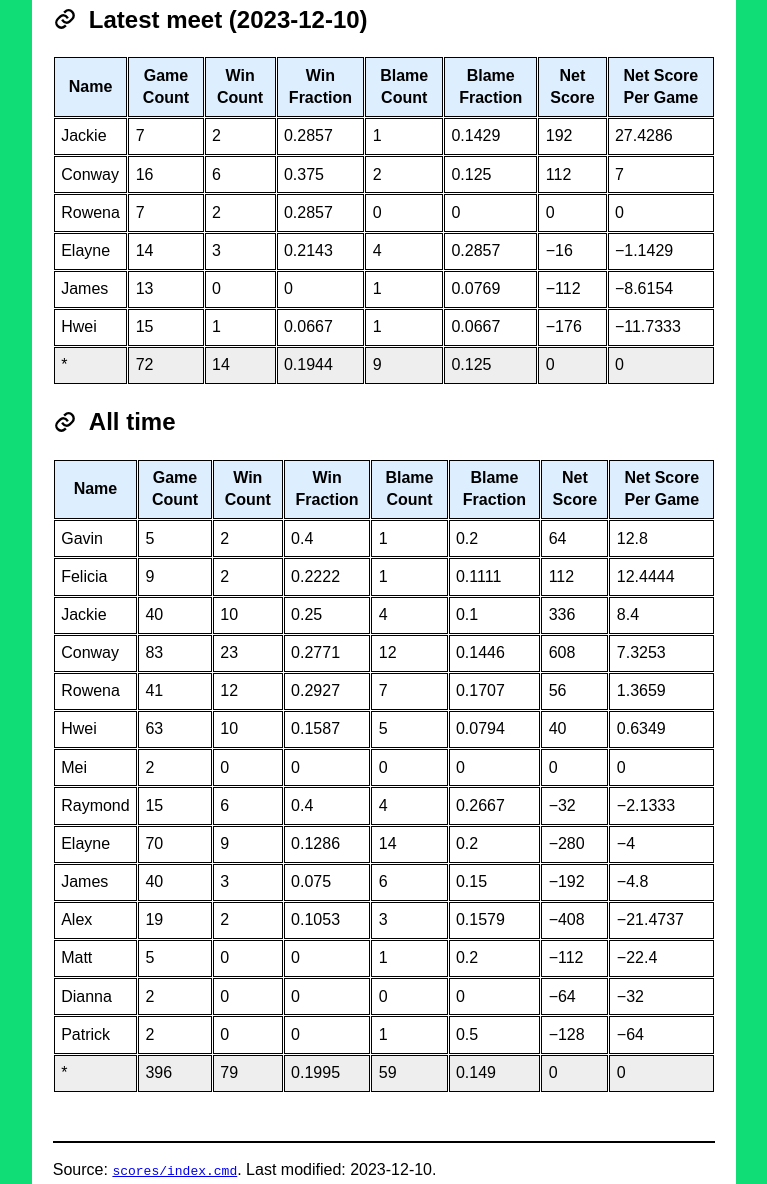
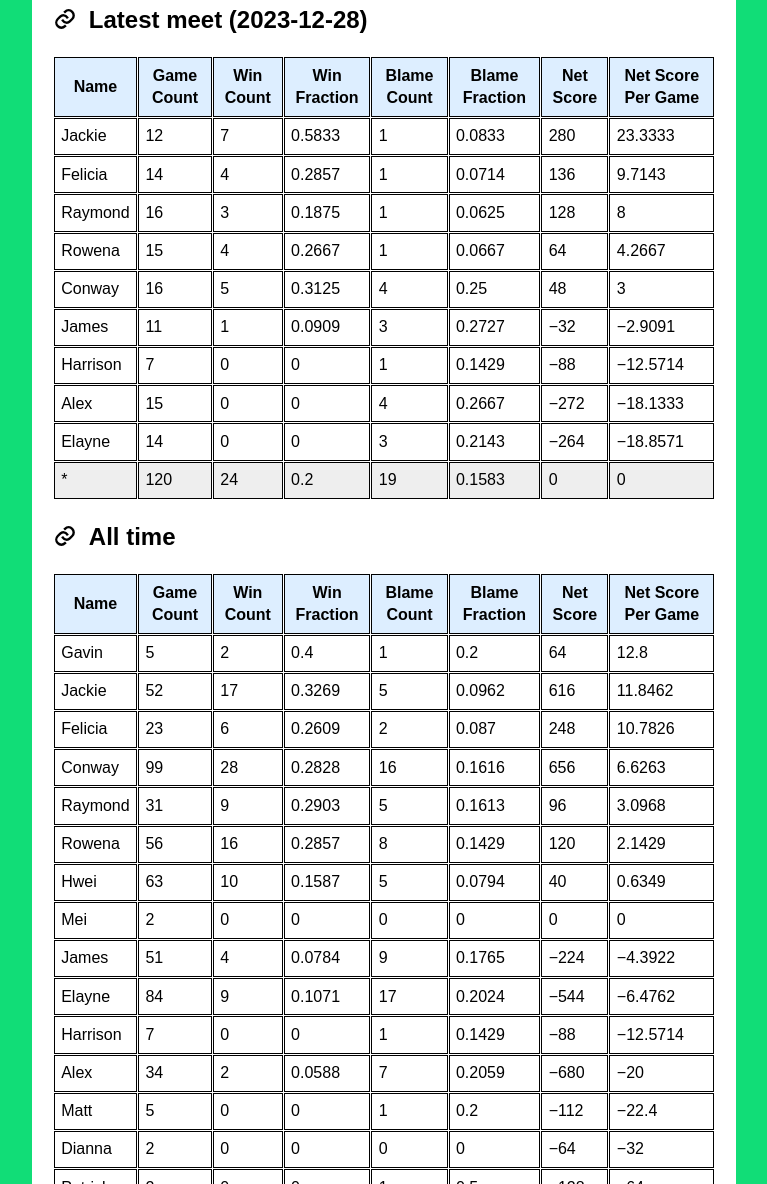
Before and after one commit to perthmahjongsoc/perthmahjongsoc.github.io, a plain HTML site: page scores/index.html in a window 1280 px wide. Shown: the part 175-1359 px from the top of the page, without its empty margins (256-1023 px from the left). Drawn offline with Linux system fonts and the light colour scheme.

Commit message:
Add 2023-12-28 scores (session 1)

```diff
--- a/scores/index.html
+++ b/scores/index.html
@@ -37,7 +37,7 @@
 Compiled from <a href="scores.txt"><code>scores.txt</code></a> using <a href="https://github.com/yawnoc/mahjong-scorer"><code>mahjongscore.py</code></a>.
 Rows are sorted by Net Score Per Game.
 </p>
-<h2 id="latest"><a href="#latest" class="permalink" aria-label="Permalink"></a>Latest meet (2023-12-10)</h2>
+<h2 id="latest"><a href="#latest" class="permalink" aria-label="Permalink"></a>Latest meet (2023-12-28)</h2>
 <div class="wide">
 <table>
 <thead>
@@ -55,73 +55,103 @@ Rows are sorted by Net Score Per Game.
 <tbody>
 <tr>
 <td>Jackie</td>
+<td>12</td>
 <td>7</td>
-<td>2</td>
+<td>0.5833</td>
+<td>1</td>
+<td>0.0833</td>
+<td>280</td>
+<td>23.3333</td>
+</tr>
+<tr>
+<td>Felicia</td>
+<td>14</td>
+<td>4</td>
 <td>0.2857</td>
 <td>1</td>
-<td>0.1429</td>
-<td>192</td>
-<td>27.4286</td>
+<td>0.0714</td>
+<td>136</td>
+<td>9.7143</td>
+</tr>
+<tr>
+<td>Raymond</td>
+<td>16</td>
+<td>3</td>
+<td>0.1875</td>
+<td>1</td>
+<td>0.0625</td>
+<td>128</td>
+<td>8</td>
+</tr>
+<tr>
+<td>Rowena</td>
+<td>15</td>
+<td>4</td>
+<td>0.2667</td>
+<td>1</td>
+<td>0.0667</td>
+<td>64</td>
+<td>4.2667</td>
 </tr>
 <tr>
 <td>Conway</td>
 <td>16</td>
-<td>6</td>
-<td>0.375</td>
-<td>2</td>
-<td>0.125</td>
-<td>112</td>
-<td>7</td>
+<td>5</td>
+<td>0.3125</td>
+<td>4</td>
+<td>0.25</td>
+<td>48</td>
+<td>3</td>
 </tr>
 <tr>
-<td>Rowena</td>
+<td>James</td>
+<td>11</td>
+<td>1</td>
+<td>0.0909</td>
+<td>3</td>
+<td>0.2727</td>
+<td>−32</td>
+<td>−2.9091</td>
+</tr>
+<tr>
+<td>Harrison</td>
 <td>7</td>
-<td>2</td>
-<td>0.2857</td>
 <td>0</td>
 <td>0</td>
+<td>1</td>
+<td>0.1429</td>
+<td>−88</td>
+<td>−12.5714</td>
+</tr>
+<tr>
+<td>Alex</td>
+<td>15</td>
 <td>0</td>
 <td>0</td>
+<td>4</td>
+<td>0.2667</td>
+<td>−272</td>
+<td>−18.1333</td>
 </tr>
 <tr>
 <td>Elayne</td>
 <td>14</td>
+<td>0</td>
+<td>0</td>
 <td>3</td>
 <td>0.2143</td>
-<td>4</td>
-<td>0.2857</td>
-<td>−16</td>
-<td>−1.1429</td>
-</tr>
-<tr>
-<td>James</td>
-<td>13</td>
-<td>0</td>
-<td>0</td>
-<td>1</td>
-<td>0.0769</td>
-<td>−112</td>
-<td>−8.6154</td>
-</tr>
-<tr>
-<td>Hwei</td>
-<td>15</td>
-<td>1</td>
-<td>0.0667</td>
-<td>1</td>
-<td>0.0667</td>
-<td>−176</td>
-<td>−11.7333</td>
+<td>−264</td>
+<td>−18.8571</td>
 </tr>
 </tbody>
 <tfoot>
 <tr>
 <td>*</td>
-<td>72</td>
-<td>14</td>
-<td>0.1944</td>
-<td>9</td>
-<td>0.125</td>
+<td>120</td>
+<td>24</td>
+<td>0.2</td>
+<td>19</td>
+<td>0.1583</td>
 <td>0</td>
 <td>0</td>
 </tr>
@@ -155,44 +185,54 @@ Rows are sorted by Net Score Per Game.
 <td>12.8</td>
 </tr>
 <tr>
-<td>Felicia</td>
-<td>9</td>
-<td>2</td>
-<td>0.2222</td>
-<td>1</td>
-<td>0.1111</td>
-<td>112</td>
-<td>12.4444</td>
+<td>Jackie</td>
+<td>52</td>
+<td>17</td>
+<td>0.3269</td>
+<td>5</td>
+<td>0.0962</td>
+<td>616</td>
+<td>11.8462</td>
 </tr>
 <tr>
-<td>Jackie</td>
-<td>40</td>
-<td>10</td>
-<td>0.25</td>
-<td>4</td>
-<td>0.1</td>
-<td>336</td>
-<td>8.4</td>
+<td>Felicia</td>
+<td>23</td>
+<td>6</td>
+<td>0.2609</td>
+<td>2</td>
+<td>0.087</td>
+<td>248</td>
+<td>10.7826</td>
 </tr>
 <tr>
 <td>Conway</td>
-<td>83</td>
-<td>23</td>
-<td>0.2771</td>
-<td>12</td>
-<td>0.1446</td>
-<td>608</td>
-<td>7.3253</td>
+<td>99</td>
+<td>28</td>
+<td>0.2828</td>
+<td>16</td>
+<td>0.1616</td>
+<td>656</td>
+<td>6.6263</td>
+</tr>
+<tr>
+<td>Raymond</td>
+<td>31</td>
+<td>9</td>
+<td>0.2903</td>
+<td>5</td>
+<td>0.1613</td>
+<td>96</td>
+<td>3.0968</td>
 </tr>
 <tr>
 <td>Rowena</td>
-<td>41</td>
-<td>12</td>
-<td>0.2927</td>
-<td>7</td>
-<td>0.1707</td>
 <td>56</td>
-<td>1.3659</td>
+<td>16</td>
+<td>0.2857</td>
+<td>8</td>
+<td>0.1429</td>
+<td>120</td>
+<td>2.1429</td>
 </tr>
 <tr>
 <td>Hwei</td>
@@ -215,44 +255,44 @@ Rows are sorted by Net Score Per Game.
 <td>0</td>
 </tr>
 <tr>
-<td>Raymond</td>
-<td>15</td>
-<td>6</td>
-<td>0.4</td>
+<td>James</td>
+<td>51</td>
 <td>4</td>
-<td>0.2667</td>
-<td>−32</td>
-<td>−2.1333</td>
+<td>0.0784</td>
+<td>9</td>
+<td>0.1765</td>
+<td>−224</td>
+<td>−4.3922</td>
 </tr>
 <tr>
 <td>Elayne</td>
-<td>70</td>
+<td>84</td>
 <td>9</td>
-<td>0.1286</td>
-<td>14</td>
-<td>0.2</td>
-<td>−280</td>
-<td>−4</td>
+<td>0.1071</td>
+<td>17</td>
+<td>0.2024</td>
+<td>−544</td>
+<td>−6.4762</td>
 </tr>
 <tr>
-<td>James</td>
-<td>40</td>
-<td>3</td>
-<td>0.075</td>
-<td>6</td>
-<td>0.15</td>
-<td>−192</td>
-<td>−4.8</td>
+<td>Harrison</td>
+<td>7</td>
+<td>0</td>
+<td>0</td>
+<td>1</td>
+<td>0.1429</td>
+<td>−88</td>
+<td>−12.5714</td>
 </tr>
 <tr>
 <td>Alex</td>
-<td>19</td>
+<td>34</td>
 <td>2</td>
-<td>0.1053</td>
-<td>3</td>
-<td>0.1579</td>
-<td>−408</td>
-<td>−21.4737</td>
+<td>0.0588</td>
+<td>7</td>
+<td>0.2059</td>
+<td>−680</td>
+<td>−20</td>
 </tr>
 <tr>
 <td>Matt</td>
@@ -288,11 +328,11 @@ Rows are sorted by Net Score Per Game.
 <tfoot>
 <tr>
 <td>*</td>
-<td>396</td>
-<td>79</td>
-<td>0.1995</td>
-<td>59</td>
-<td>0.149</td>
+<td>516</td>
+<td>103</td>
+<td>0.1996</td>
+<td>78</td>
+<td>0.1512</td>
 <td>0</td>
 <td>0</td>
 </tr>
@@ -301,7 +341,7 @@ Rows are sorted by Net Score Per Game.
 </div>
 <footer>
 Source: <a href="https://github.com/perthmahjongsoc/perthmahjongsoc.github.io/blob/master/scores/index.cmd"><code>scores/index.cmd</code></a>.
-Last modified: <time datetime="2023-12-10">2023-12-10</time>.
+Last modified: <time datetime="2023-12-28">2023-12-28</time>.
 </footer>
 </body>
 </html>
```
Also changed, not shown: scores/scores.txt, 1 other file.
